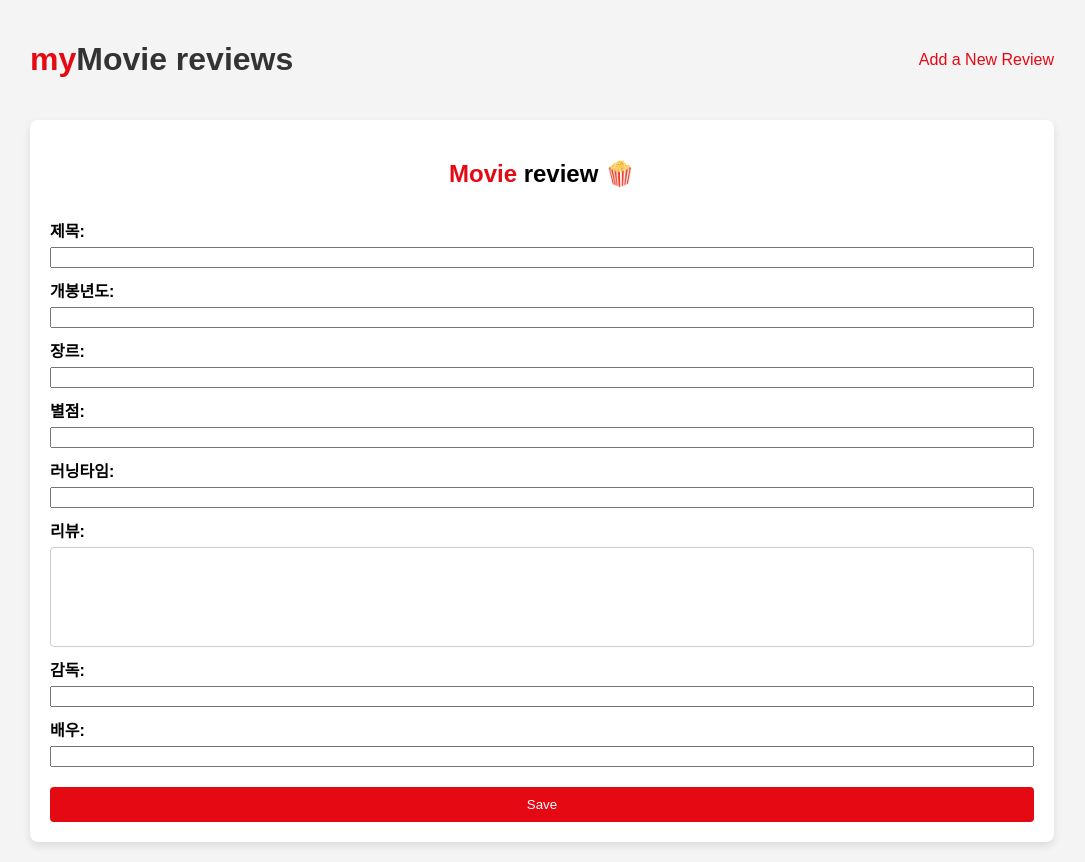
After one commit to Pirogramming-21/Yi-Yeonjin, a Django app: page /reviews/create/ in a window 1280 px wide. The commit adds this page. Shown: the whole page, without its empty margins (98-1183 px from the left). Run offline with Django 5.2, Linux system fonts and the light colour scheme.

Commit message:
review 생성 페이지

```diff
--- a/myMovieReviews/reviews/urls.py
+++ b/myMovieReviews/reviews/urls.py
@@ -5,4 +5,5 @@ app_name = 'reviews'
 
 urlpatterns = [
     path('',review_list),
+    path('create/',review_create),
 ]
--- a/myMovieReviews/reviews/views.py
+++ b/myMovieReviews/reviews/views.py
@@ -1,4 +1,4 @@
-from django.shortcuts import render
+from django.shortcuts import render, redirect
 from .models import Post
 
 # Create your views here.
@@ -8,3 +8,18 @@ def review_list(request):
         "reviews": reviews
     }
     return render(request, 'review_list.html', context)
+
+def review_create(request):
+    if request.method == "POST":
+        Post.objects.create(
+            title=request.POST["title"],
+            release_year=request.POST["release_year"],
+            genre=request.POST["genre"],
+            rating=request.POST["rating"],
+            running_time=request.POST["running_time"],
+            review=request.POST["review"],
+            director=request.POST["director"],
+            actors=request.POST["actors"]
+        )
+        return redirect("/reviews")
+    return render(request, 'review_create.html')
--- a/myMovieReviews/static/css/style.css
+++ b/myMovieReviews/static/css/style.css
@@ -17,6 +17,10 @@ header {
     margin: 20px 0;
 }
 
+header a {
+    text-decoration: none;
+}
+
 header h1 {
     font-size: 2em;
     color: #333;
@@ -62,3 +94,60 @@ header .add-review {
     font-size: 1em;
     margin: 5px 0;
 }
+
+.review-form {
+    background-color: #fff;
+    padding: 20px;
+    border-radius: 8px;
+    box-shadow: 0 4px 8px rgba(0,0,0,0.1);
+    margin: 20px 0;
+}
+
+.review-form h2 {
+    font-size: 1.5em;
+    text-align: center;
+    margin-bottom: 20px;
+}
+
+.review-form h2 .highlight {
+    color: #e50914;
+}
+
+form {
+    display: flex;
+    flex-direction: column;
+}
+
+label {
+    margin: 10px 0 5px 0;
+    font-weight: bold;
+}
+
+input[type="text"],
+input[type="number"],
+textarea {
+    padding: 10px;
+    border: 1px solid #ccc;
+    border-radius: 4px;
+    width: 100%;
+    box-sizing: border-box;
+}
+
+textarea {
+    height: 100px;
+    resize: none;
+}
+
+button {
+    padding: 10px;
+    background-color: #e50914;
+    color: #fff;
+    border: none;
+    border-radius: 4px;
+    cursor: pointer;
+    margin-top: 20px;
+}
+
+button:hover {
+    background-color: #d40813;
+}
--- /dev/null
+++ b/myMovieReviews/templates/review_create.html
@@ -0,0 +1,51 @@
+<!DOCTYPE html>
+<html lang="ko">
+<head>
+    <meta charset="UTF-8">
+    <meta name="viewport" content="width=device-width, initial-scale=1.0">
+    <title>Create Movie Review</title>
+    {% load static %}
+    <link rel="stylesheet" href="{% static 'css/style.css' %}">
+</head>
+<body>
+    <div class="container">
+        <header>
+            <a href="/reviews">
+                <h1><span class="highlight">my</span>Movie reviews</h1>
+            </a>
+            <a href="/reviews/create" class="add-review">Add a New Review</a>
+        </header>
+        <div class="review-form">
+            <h2><span class="highlight">Movie</span> review 🍿</h2>
+            <form action="/reviews/create/" method="post">
+                {% csrf_token %}
+                <label for="title">제목:</label>
+                <input id="title" name="title">
+
+                <label for="release_year">개봉년도:</label>
+                <input id="release_year" name="release_year">
+
+                <label for="genre">장르:</label>
+                <input id="genre" name="genre">
+
+                <label for="rating">별점:</label>
+                <input id="rating" name="rating" step="0.1" min="0" max="5">
+
+                <label for="running_time">러닝타임:</label>
+                <input id="running_time" name="running_time">
+
+                <label for="review">리뷰:</label>
+                <textarea name="review" cols="30" rows="10"></textarea>
+
+                <label for="director">감독:</label>
+                <input id="director" name="director">
+
+                <label for="actors">배우:</label>
+                <input id="actors" name="actors">
+
+                <button type="submit">Save</button>
+            </form>
+        </div>
+    </div>
+</body>
+</html>
```
Also changed, not shown: other parts of myMovieReviews/static/css/style.css (+29 -1 lines), myMovieReviews/templates/review_list.html (+11 -28 lines).
